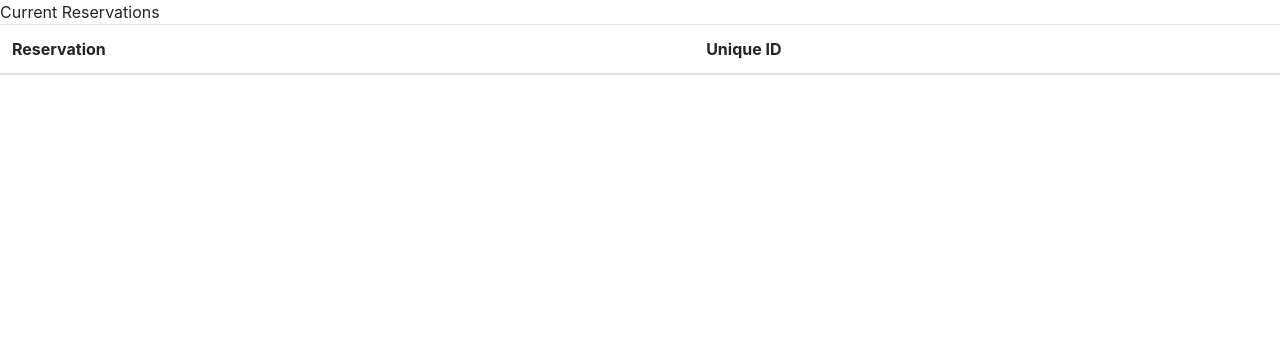
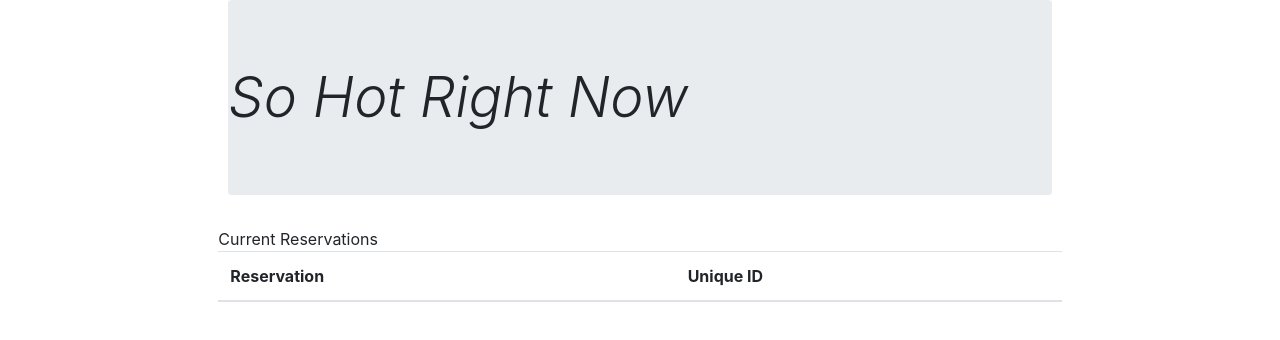
Before and after one commit to gillespiebn/restaurantReservation, a website: page tables.html in a window 1280 px wide. Drawn offline with nearby package versions, Linux system fonts and the light colour scheme.

Commit message:
updating res and table htmls

```diff
--- a/tables.html
+++ b/tables.html
@@ -6,13 +6,28 @@
     <meta name="viewport" content="width=device-width, initial-scale=1, shrink-to-fit=no">
     <!-- Bootstrap CSS -->
     <link rel="stylesheet" href="https://maxcdn.bootstrapcdn.com/bootstrap/4.0.0/css/bootstrap.min.css" integrity="sha384-Gn5384xqQ1aoWXA+058RXPxPg6fy4IWvTNh0E263XmFcJlSAwiGgFAW/dAiS6JXm" crossorigin="anonymous">
+    <!--Font Awesome-->
+    <link rel="stylesheet" href="https://cdnjs.cloudflare.com/ajax/libs/font-awesome/4.7.0/css/font-awesome.min.css">
 
     <title>Reservation Table</title>
     </head>
 <body>
+    <!--Jumbotron-->
+    <div class="container-fluid">
+        <div class="row">
+            <div class="col-md-2"></div>
+            <div class="col-md-8">
+                <div class="jumbotron jumbotron-fluid rounded">
+                    <div class="display-4"><i class"fa fa-fire">So Hot Right Now</i></div>
+                </div>
+            </div>
+            <div class="col-md-2"></div>
+        </div>
+    </div>
     <!--Train Time Schedule Table-->
     <div class="row">
-        <div class="col-lg-12">
+        <div class ="col-md-2"></div>
+        <div class="col-lg-8">
             <div class="panel">
                 <div class="panel-heading">Current Reservations</div>
                     <div class="panel-body">
@@ -27,14 +42,17 @@
                                 </tbody>
                             </table>
                     </div>
-                </div>
             </div>
         </div>
+        <div class ="col-md-2"></div>
     </div>
 <!-- Optional JavaScript -->
 <!-- jQuery first, then Popper.js, then Bootstrap JS -->
 <script src="https://code.jquery.com/jquery-3.2.1.slim.min.js" integrity="sha384-KJ3o2DKtIkvYIK3UENzmM7KCkRr/rE9/Qpg6aAZGJwFDMVNA/GpGFF93hXpG5KkN" crossorigin="anonymous"></script>
 <script src="https://cdnjs.cloudflare.com/ajax/libs/popper.js/1.12.9/umd/popper.min.js" integrity="sha384-ApNbgh9B+Y1QKtv3Rn7W3mgPxhU9K/ScQsAP7hUibX39j7fakFPskvXusvfa0b4Q" crossorigin="anonymous"></script>
 <script src="https://maxcdn.bootstrapcdn.com/bootstrap/4.0.0/js/bootstrap.min.js" integrity="sha384-JZR6Spejh4U02d8jOt6vLEHfe/JQGiRRSQQxSfFWpi1MquVdAyjUar5+76PVCmYl" crossorigin="anonymous"></script>
+
+    <!--Font Awesome-->
+    <script defer src="https://use.fontawesome.com/releases/v5.0.1/js/all.js"></script>
 </body>
 </html>
```
Also changed, not shown: reservation.html (+16 -6 lines).
